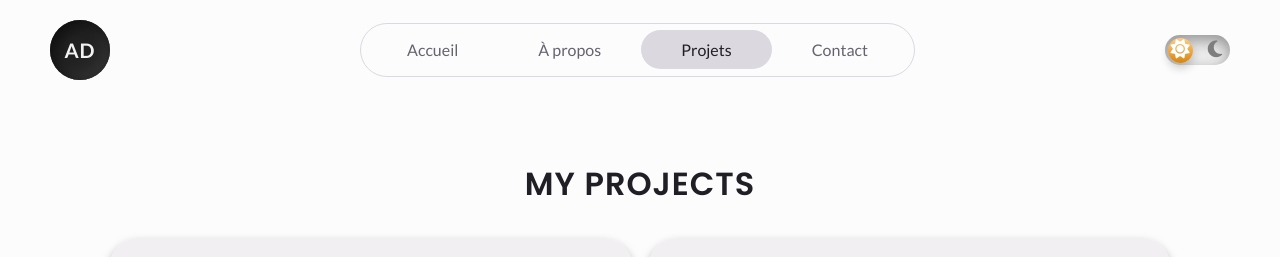
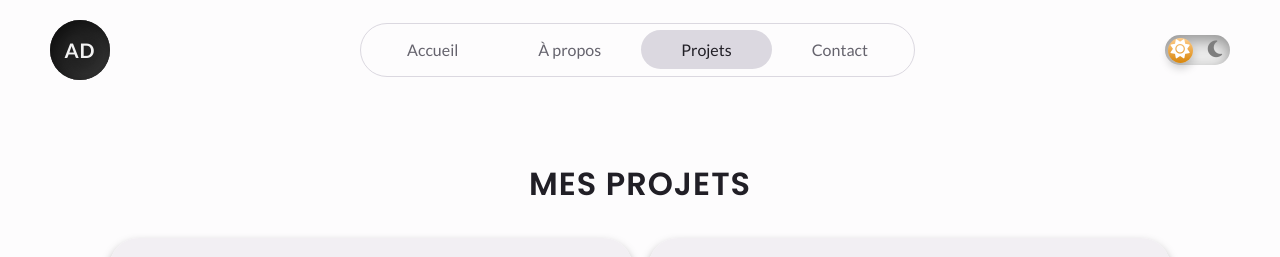
Before and after one commit to AlexDDevv/Portfolio-v3, a React (Vite) app: page /projects in a window 1280 px wide. Shown: the top 257 px of the page. Built offline with nearby package versions, Linux system fonts and the light colour scheme.

Commit message:
Forgot to translate a title and did a mistake

```diff
--- a/src/data/gridData.json
+++ b/src/data/gridData.json
@@ -85,7 +85,7 @@
             "link": "https://twitter.com/Sport_DevWeb",
             "icon": "fa-brands fa-x-twitter",
             "title": "X",
-            "tweet": "J'ai rejoins Spikes, une plateforme inspirante qui propose des challenges front-end afin de continuer à s'améliorer."
+            "tweet": "J'ai rejoint Spikes, une plateforme inspirante qui propose des challenges front-end afin de continuer à s'améliorer."
         },
         {
             "id": 7,
--- a/src/pages/Projects.jsx
+++ b/src/pages/Projects.jsx
@@ -30,7 +30,7 @@ const Projects = () => {
                     exit={{ opacity: 0 }}
                     transition={{ duration: 0.5, ease: "easeInOut" }}
                 >
-                    <h1>My projects</h1>
+                    <h1>Mes projets</h1>
                     <section className="projects-container">
                         {dataProjects.map(project => (
                             <BentoProjects
```
